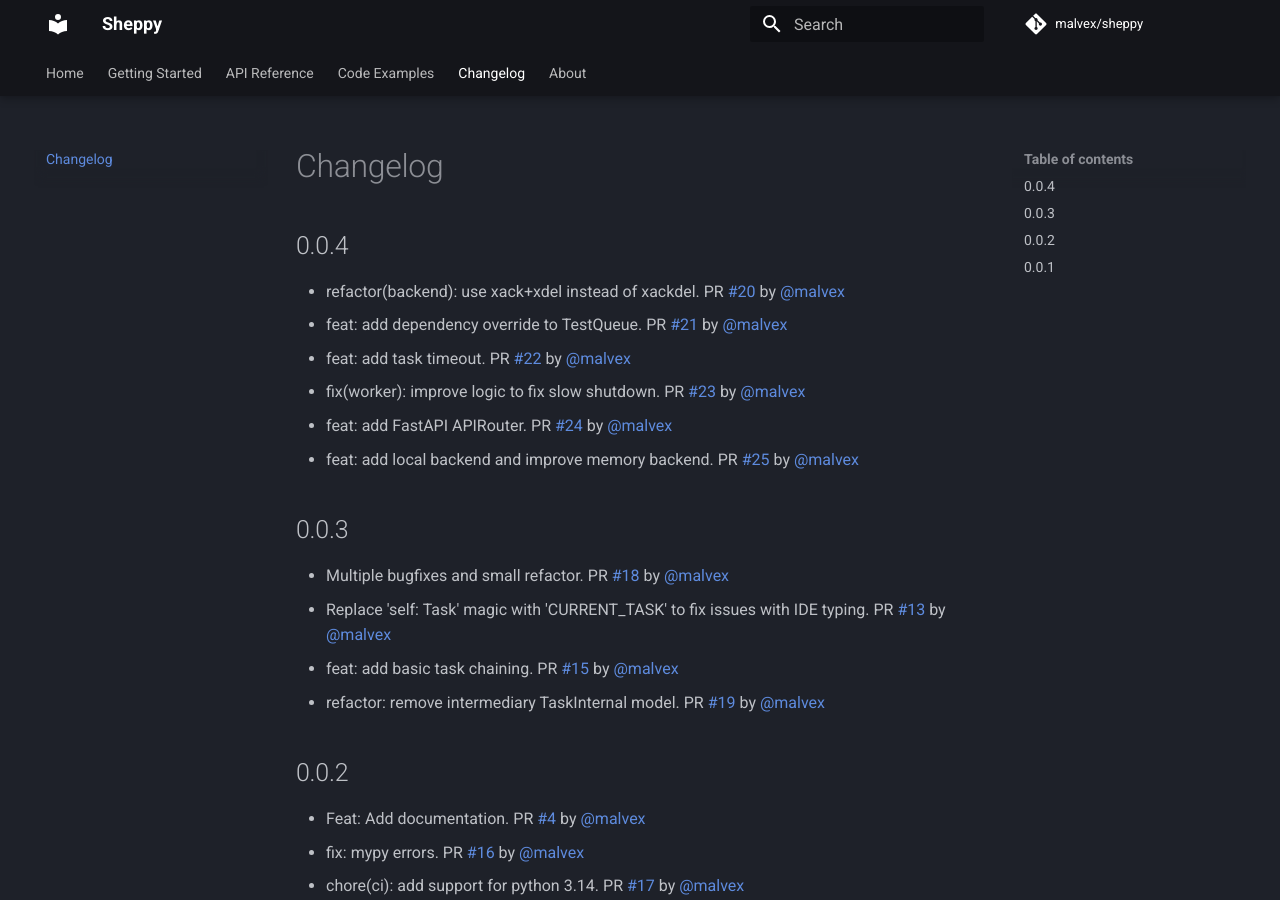
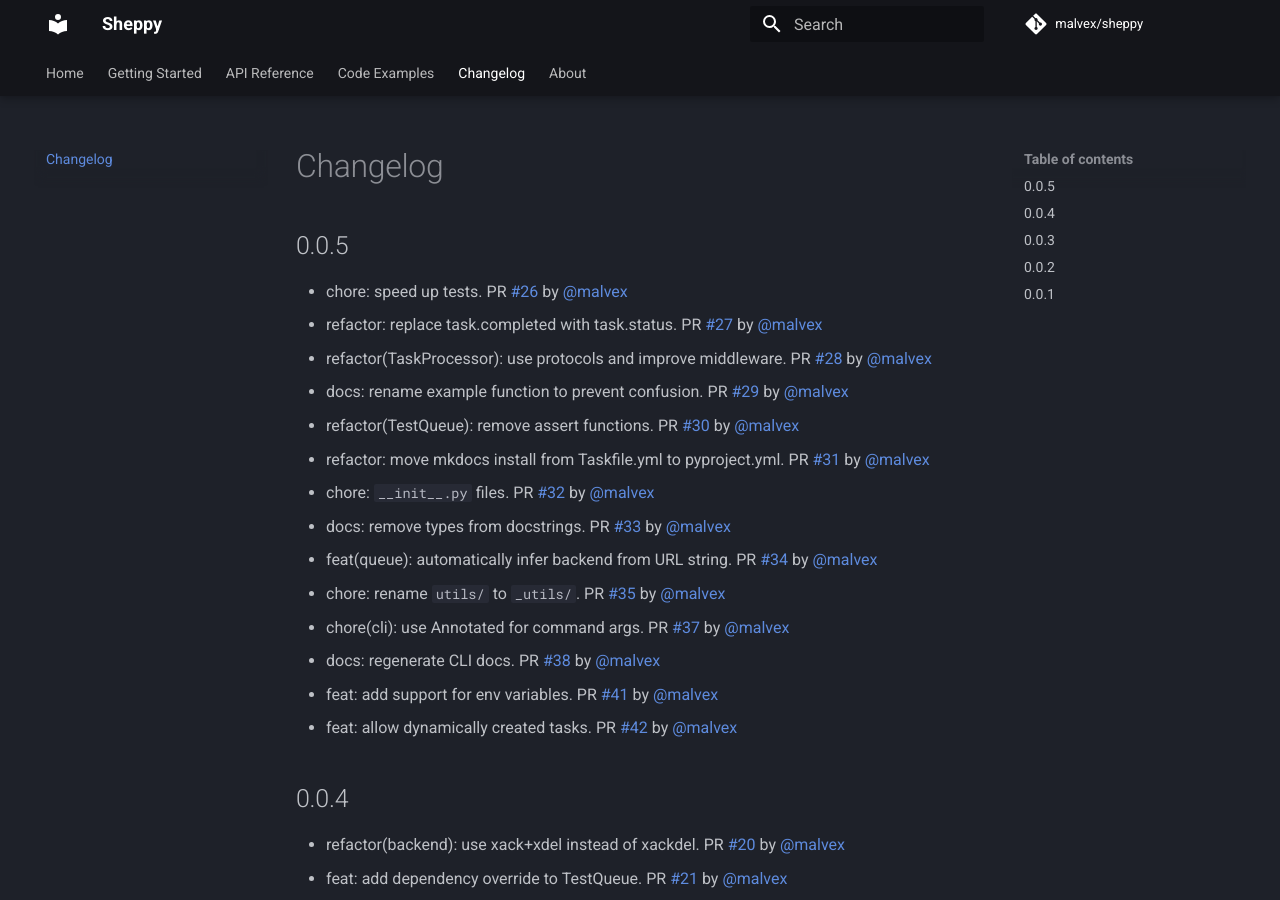
Before and after one commit to malvex/sheppy, an MkDocs documentation site: the page built from docs/changelog.md, in a window 1280 px wide and 900 px high. Built offline with MkDocs 1.6.1 and Material for MkDocs 9.7.7, drawn with Linux system fonts in a browser that asks for light colours; plug-ins that fetch from the network failed and are left out; comment, search, counter and statistics services are not loaded.

Commit message:
Release version 0.0.5

```diff
--- a/docs/changelog.md
+++ b/docs/changelog.md
@@ -1,4 +1,21 @@
 # Changelog
+
+## 0.0.5
+
+* chore: speed up tests. PR [#26](https://github.com/malvex/sheppy/pull/26) by [@malvex](https://github.com/malvex)
+* refactor: replace task.completed with task.status. PR [#27](https://github.com/malvex/sheppy/pull/27) by [@malvex](https://github.com/malvex)
+* refactor(TaskProcessor): use protocols and improve middleware. PR [#28](https://github.com/malvex/sheppy/pull/28) by [@malvex](https://github.com/malvex)
+* docs: rename example function to prevent confusion. PR [#29](https://github.com/malvex/sheppy/pull/29) by [@malvex](https://github.com/malvex)
+* refactor(TestQueue): remove assert functions. PR [#30](https://github.com/malvex/sheppy/pull/30) by [@malvex](https://github.com/malvex)
+* refactor: move mkdocs install from Taskfile.yml to pyproject.yml. PR [#31](https://github.com/malvex/sheppy/pull/31) by [@malvex](https://github.com/malvex)
+* chore: `__init__.py` files. PR [#32](https://github.com/malvex/sheppy/pull/32) by [@malvex](https://github.com/malvex)
+* docs: remove types from docstrings. PR [#33](https://github.com/malvex/sheppy/pull/33) by [@malvex](https://github.com/malvex)
+* feat(queue): automatically infer backend from URL string. PR [#34](https://github.com/malvex/sheppy/pull/34) by [@malvex](https://github.com/malvex)
+* chore: rename `utils/` to `_utils/`. PR [#35](https://github.com/malvex/sheppy/pull/35) by [@malvex](https://github.com/malvex)
+* chore(cli): use Annotated for command args. PR [#37](https://github.com/malvex/sheppy/pull/37) by [@malvex](https://github.com/malvex)
+* docs: regenerate CLI docs. PR [#38](https://github.com/malvex/sheppy/pull/38) by [@malvex](https://github.com/malvex)
+* feat: add support for env variables. PR [#41](https://github.com/malvex/sheppy/pull/41) by [@malvex](https://github.com/malvex)
+* feat: allow dynamically created tasks. PR [#42](https://github.com/malvex/sheppy/pull/42) by [@malvex](https://github.com/malvex)
 
 ## 0.0.4
 
--- a/src/sheppy/__init__.py
+++ b/src/sheppy/__init__.py
@@ -11,4 +11,4 @@
 from .testqueue import TestQueue as TestQueue
 from .worker import Worker as Worker
 
-__version__ = "0.0.4"
+__version__ = "0.0.5"
```
